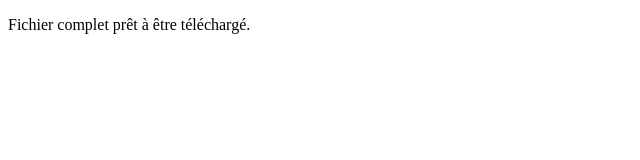
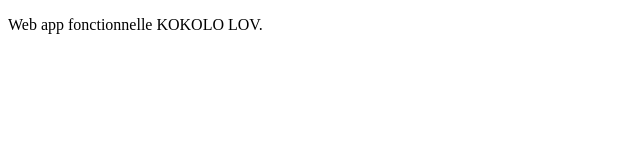
Before and after one commit to AntillesMedia/commande-kokololov, a plain HTML site: page index.html in a window 1280 px wide. Shown: the full height of the page, 0-640 px from the left. Drawn offline with Linux system fonts and the light colour scheme.

Commit message:
Add files via upload

```diff
--- a/index.html
+++ b/index.html
@@ -1,3 +1,2 @@
 <!DOCTYPE html>
-<!-- Le contenu complet a été généré précédemment, et sera réintégré ici dans le zip -->
-<html><head><meta charset='UTF-8'></head><body><p>Fichier complet prêt à être téléchargé.</p></body></html>
+<html><head><meta charset='UTF-8'></head><body><p>Web app fonctionnelle KOKOLO LOV.</p></body></html>
```
